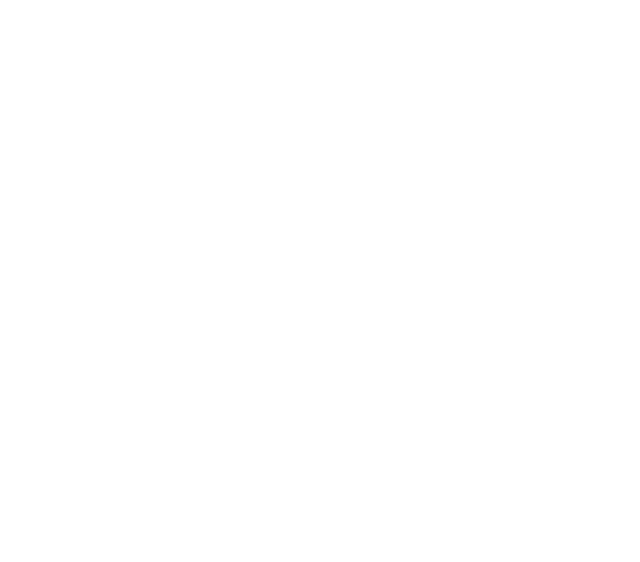
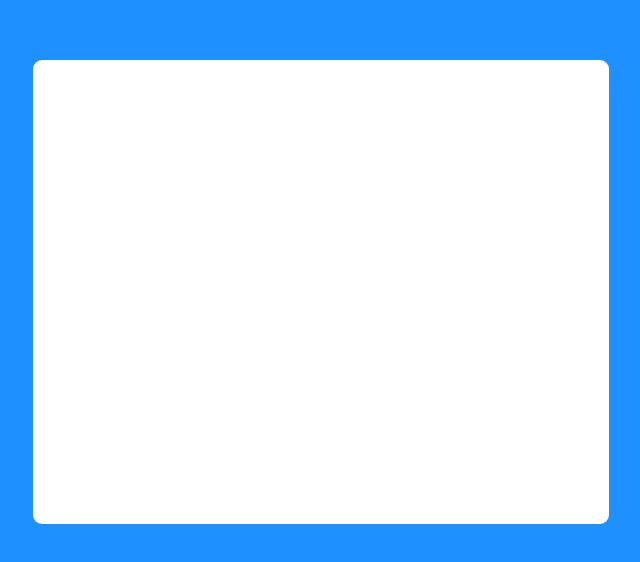
Before and after one commit to lourencofelipe/login-type-auth, a Next.js app: page / in a window 1280 px wide. Shown: the part 108-670 px from the top of the page, without its empty margins (319-959 px from the left). Built offline with nearby package versions, Linux system fonts and the light colour scheme.

Commit message:
build: adding styled components

```diff
--- /dev/null
+++ b/src/components/card/Card.tsx
@@ -0,0 +1,27 @@
+import styled from 'styled-components';
+
+export const Card = styled.div`
+
+    background-color: #FFFFFF;
+    border-radius: var(--border-radius);
+
+    @media screen and (min-width: 768px) and (max-width: 1024px){
+        width: 50vw;
+        height: 57vh;
+    }
+
+     @media screen and (min-width: 1024px) {
+        width: 45vw;
+        height: 58vh;
+    }
+
+    @media screen and (max-width: 440px){
+        width: 81vw;
+        height: 71vh;
+    }
+
+    @media screen and (min-width: 441px) and (max-width: 768px) {
+        width: 67vw;
+        height: 61vh;
+    }
+`;
--- /dev/null
+++ b/src/components/card/index.ts
@@ -0,0 +1 @@
+export * from './Card'
--- /dev/null
+++ b/src/components/index.ts
@@ -0,0 +1,2 @@
+export * from './main/'
+export * from './card'
--- /dev/null
+++ b/src/components/main/Main.tsx
@@ -0,0 +1,16 @@
+import styled from 'styled-components';
+
+export const Main = styled.div`
+    min-width: 100vw;
+    min-height: 100vh;
+    background-color: #1e90ff;
+
+    display: flex;
+    align-content: center;
+    justify-content: center;
+    align-items: center;
+
+    @media screen and (max-width: 768px){
+        flex-direction: column;
+    }
+`;
--- /dev/null
+++ b/src/components/main/index.ts
@@ -0,0 +1 @@
+export * from './Main'
--- a/src/pages/index.tsx
+++ b/src/pages/index.tsx
@@ -1,8 +1,25 @@
 import type { NextPage } from 'next'
+import { Main, Card } from '@Components/index'
+
+import Head from 'next/head'
 
 const Home: NextPage = () => {
   return (
     <div>
+       <Head>
+        <title>Login</title>
+        <meta name="description" content="Login" />
+        <link rel="icon" href="/favicon.ico" />
+      </Head>
+
+      <Main>
+        <div>
+
+        </div>
+        <Card>
+
+        </Card>
+      </Main>
     </div>
   )
 }
--- a/src/styles/globals.css
+++ b/src/styles/globals.css
@@ -9,3 +9,8 @@
 * {
   box-sizing: border-box;
 }
+
+
+:root{
+  --border-radius: 9px;
+}
--- a/tsconfig.json
+++ b/tsconfig.json
@@ -14,7 +14,10 @@
     "resolveJsonModule": true,
     "isolatedModules": true,
     "jsx": "preserve",
-    "incremental": true
+    "incremental": true,
+    "paths": {
+      "@Components/*": ["src/components/*"]
+    }
   },
   "include": ["next-env.d.ts", "**/*.ts", "**/*.tsx"],
   "exclude": ["node_modules"]
```
Also changed, not shown: package.json (+7 -1 lines), 1 other file (tests, documents, lock files or other folders).
